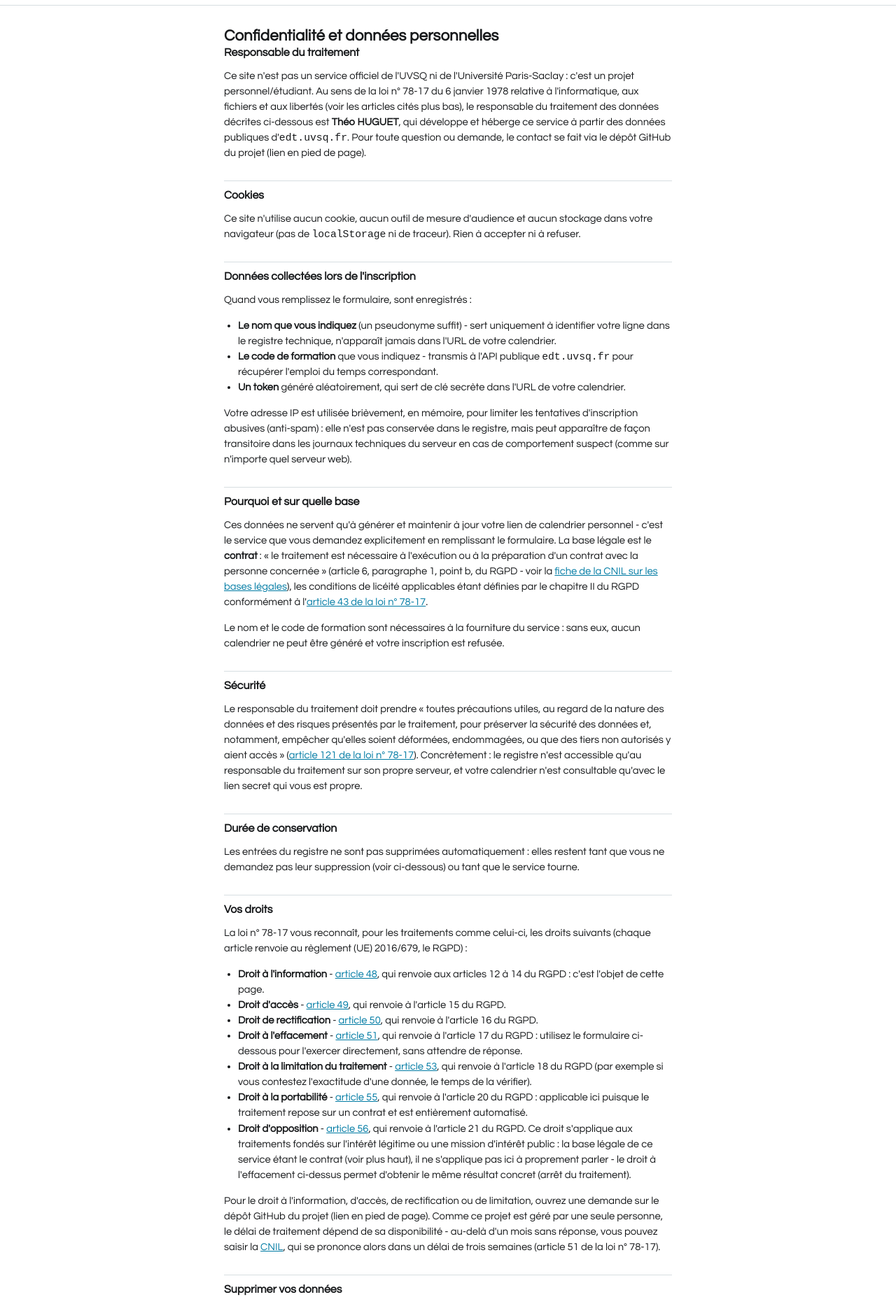
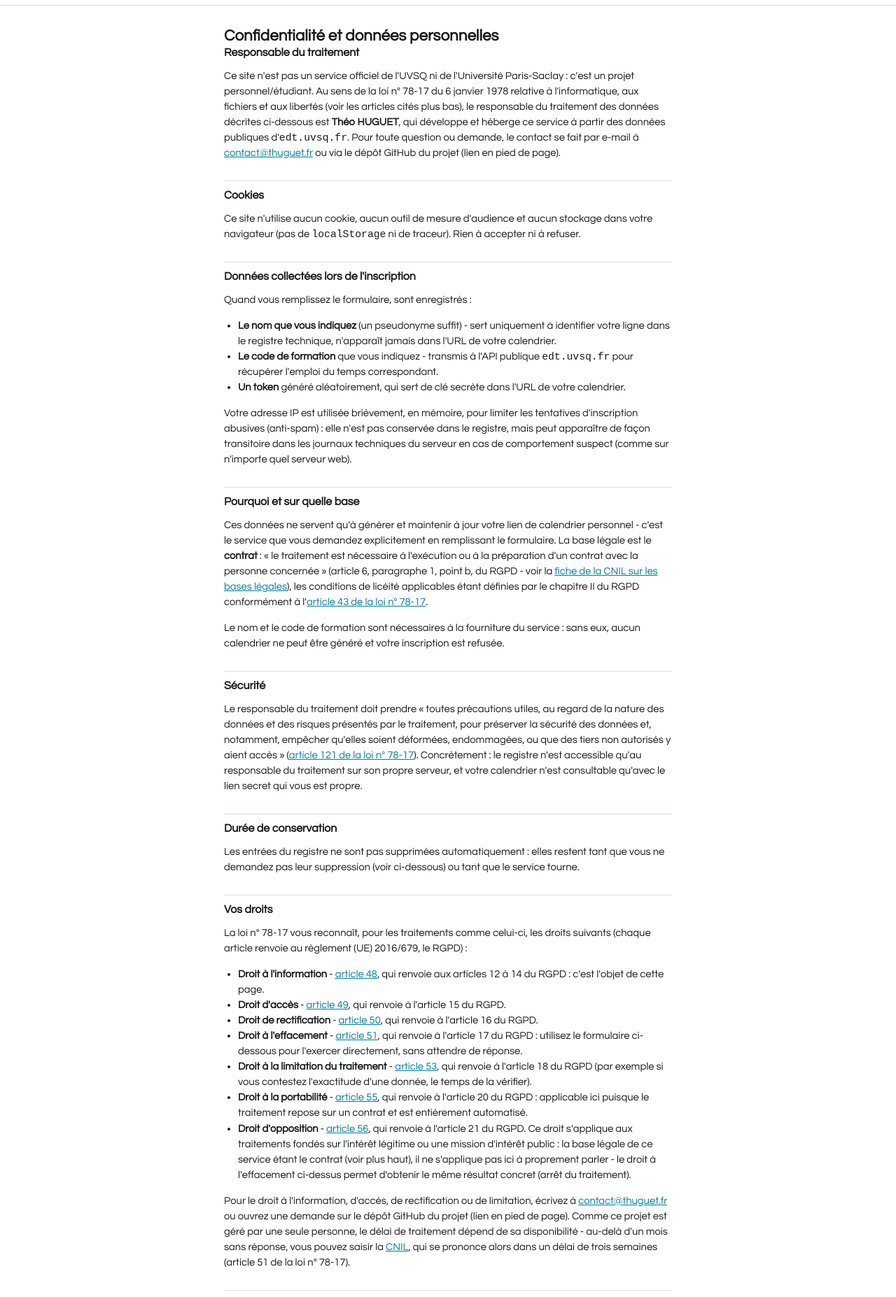
Before and after one commit to theohuguet01/uvsq-schedule-sync, a website: page public/confidentialite.html in a window 1280 px wide. Shown: the part 53-1907 px from the top of the page at 70% size. Drawn offline with Linux system fonts and the light colour scheme.

Commit message:
Ajoute un contact e-mail sur la page confidentialite

```diff
--- a/public/confidentialite.html
+++ b/public/confidentialite.html
@@ -191,7 +191,7 @@
       <h1>Confidentialité et données personnelles</h1>
 
       <h2>Responsable du traitement</h2>
-      <p>Ce site n'est pas un service officiel de l'UVSQ ni de l'Université Paris-Saclay : c'est un projet personnel/étudiant. Au sens de la loi n° 78-17 du 6 janvier 1978 relative à l'informatique, aux fichiers et aux libertés (voir les articles cités plus bas), le responsable du traitement des données décrites ci-dessous est <strong>Théo HUGUET</strong>, qui développe et héberge ce service à partir des données publiques d'<code>edt.uvsq.fr</code>. Pour toute question ou demande, le contact se fait via le dépôt GitHub du projet (lien en pied de page).</p>
+      <p>Ce site n'est pas un service officiel de l'UVSQ ni de l'Université Paris-Saclay : c'est un projet personnel/étudiant. Au sens de la loi n° 78-17 du 6 janvier 1978 relative à l'informatique, aux fichiers et aux libertés (voir les articles cités plus bas), le responsable du traitement des données décrites ci-dessous est <strong>Théo HUGUET</strong>, qui développe et héberge ce service à partir des données publiques d'<code>edt.uvsq.fr</code>. Pour toute question ou demande, le contact se fait par e-mail à <a href="mailto:contact@thuguet.fr">contact@thuguet.fr</a> ou via le dépôt GitHub du projet (lien en pied de page).</p>
 
       <h2>Cookies</h2>
       <p>Ce site n'utilise aucun cookie, aucun outil de mesure d'audience et aucun stockage dans votre navigateur (pas de <code>localStorage</code> ni de traceur). Rien à accepter ni à refuser.</p>
@@ -226,7 +226,7 @@
         <li><strong>Droit à la portabilité</strong> - <a href="https://www.legifrance.gouv.fr/loda/article_lc/LEGIARTI000037823107" target="_blank" rel="noopener">article 55</a>, qui renvoie à l'article 20 du RGPD : applicable ici puisque le traitement repose sur un contrat et est entièrement automatisé.</li>
         <li><strong>Droit d'opposition</strong> - <a href="https://www.legifrance.gouv.fr/loda/article_lc/LEGIARTI000037823103" target="_blank" rel="noopener">article 56</a>, qui renvoie à l'article 21 du RGPD. Ce droit s'applique aux traitements fondés sur l'intérêt légitime ou une mission d'intérêt public : la base légale de ce service étant le contrat (voir plus haut), il ne s'applique pas ici à proprement parler - le droit à l'effacement ci-dessus permet d'obtenir le même résultat concret (arrêt du traitement).</li>
       </ul>
-      <p>Pour le droit à l'information, d'accès, de rectification ou de limitation, ouvrez une demande sur le dépôt GitHub du projet (lien en pied de page). Comme ce projet est géré par une seule personne, le délai de traitement dépend de sa disponibilité - au-delà d'un mois sans réponse, vous pouvez saisir la <a href="https://www.cnil.fr/fr/adresser-une-plainte" target="_blank" rel="noopener">CNIL</a>, qui se prononce alors dans un délai de trois semaines (article 51 de la loi n° 78-17).</p>
+      <p>Pour le droit à l'information, d'accès, de rectification ou de limitation, écrivez à <a href="mailto:contact@thuguet.fr">contact@thuguet.fr</a> ou ouvrez une demande sur le dépôt GitHub du projet (lien en pied de page). Comme ce projet est géré par une seule personne, le délai de traitement dépend de sa disponibilité - au-delà d'un mois sans réponse, vous pouvez saisir la <a href="https://www.cnil.fr/fr/adresser-une-plainte" target="_blank" rel="noopener">CNIL</a>, qui se prononce alors dans un délai de trois semaines (article 51 de la loi n° 78-17).</p>
 
       <h2>Supprimer vos données</h2>
       <p>Collez ci-dessous le lien de votre calendrier (celui affiché après votre inscription, en <code>https://</code> ou <code>webcal://</code>) pour supprimer immédiatement votre entrée du registre et votre calendrier publié. Cette action est irréversible et ne nécessite aucune autre vérification : le lien lui-même sert de preuve, puisque vous êtes seul·e à le connaître.</p>
```
